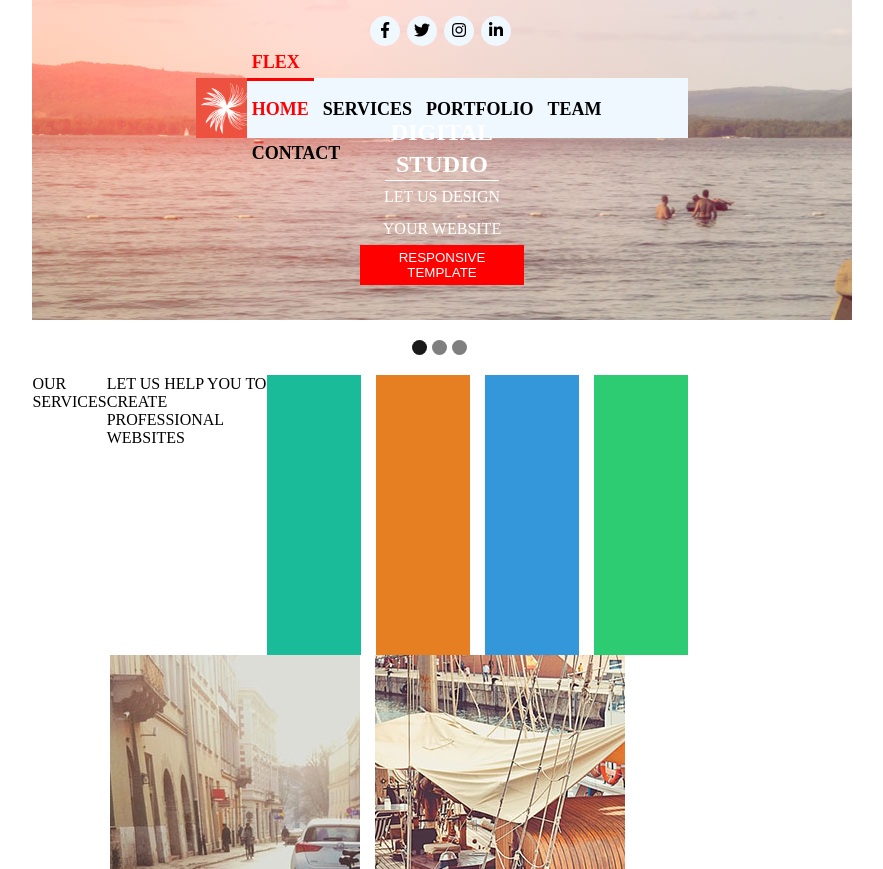
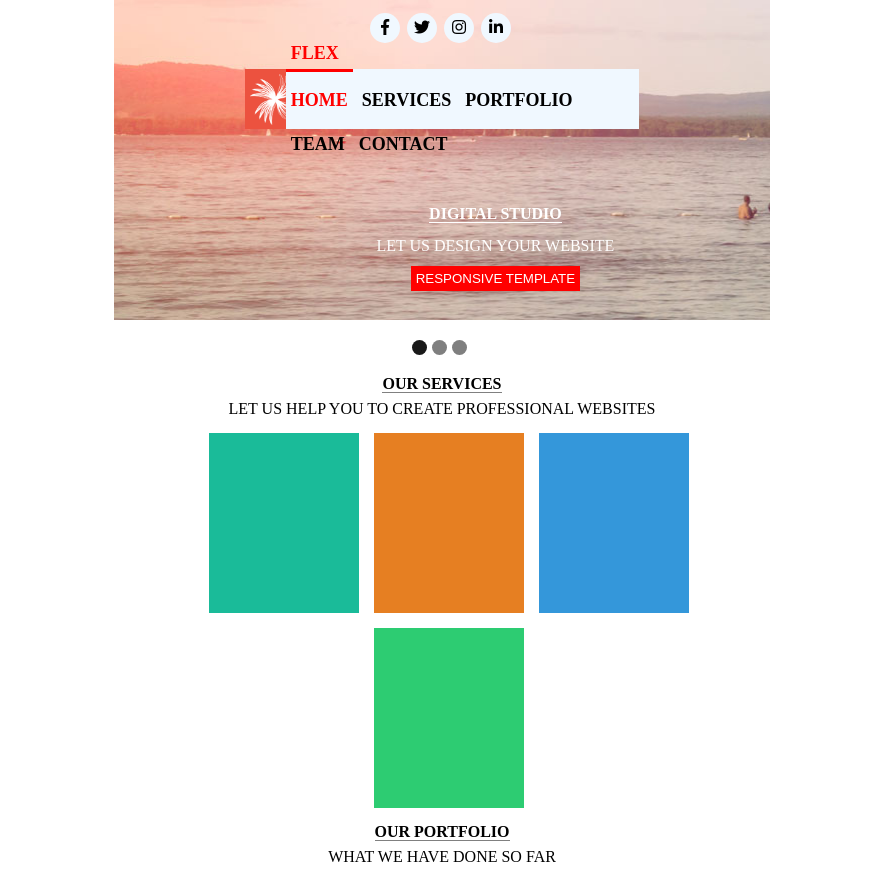
Before and after one commit to GhazaryanShogher/Test, a plain HTML site: page index.html in a window 1280 px wide. Shown: the top 869 px of the page, without its empty margins (198-1081 px from the left). Drawn offline with Linux system fonts and the light colour scheme.

Commit message:
changes for items

```diff
--- a/index.html
+++ b/index.html
@@ -33,7 +33,7 @@
                 </div>
             </nav>
             <div class="text">
-                <h2>DIGITAL STUDIO</h2>
+                <span>DIGITAL STUDIO</span>
                 <p>LET US DESIGN YOUR WEBSITE</p>
                 <button>RESPONSIVE TEMPLATE</button>
             </div>
@@ -44,10 +44,13 @@
             <div class="circle"></div>
         </div>
         <div class="second">
+            <div class="title"><span>OUR SERVICES</span></div>
+            <p>LET US HELP YOU TO CREATE PROFESSIONAL WEBSITES</p>
             <div id="services">
-                <div>OUR SERVICES</div>
-                <div>LET US HELP YOU TO CREATE PROFESSIONAL WEBSITES</div>
+
             </div>
+            <div class="title"><span>OUR PORTFOLIO</span></div>
+            <p>WHAT WE HAVE DONE SO FAR</p>
             <div id="portfolio"></div>
         </div>
 
--- a/script.js
+++ b/script.js
@@ -5,7 +5,6 @@ for(var i = 0; i<4; i++){
 }
 var classes = document.getElementsByClassName('sizes');
 classes[0].style.backgroundColor = "#1ABB99";
-classes[0].style.marginLeft = 0;
 classes[1].style.backgroundColor = "#E67F22";
 classes[2].style.backgroundColor = "#3497DA";
 classes[3].style.backgroundColor = "#2DCC72";
--- a/style.css
+++ b/style.css
@@ -2,7 +2,7 @@
     margin: 0;
     padding: 0;
 }
-html, body{
+html, body,.container{
     width: 80%;
     height: 100%;
     margin: 0 auto;
@@ -10,7 +10,7 @@ html, body{
 .header-part{
     background-image: url('images/main.jpg');
     width: 100%;
-    height: 40vh;
+    height: 40%;
     background-repeat: no-repeat;
     position: relative;
 
@@ -68,20 +68,18 @@ button{
     background-color:red;
     padding: 5px;
 }
-h2, p, button{
+.text span, p, button{
     color: white;
 }
-h2{
+.text span{
     border-bottom: 1px solid white;
-    width: 70%;
-    margin: 0 auto;
+    font-weight: 700;
 }
 .text{
     position: absolute;
-    bottom: 10%;
+    bottom: 8%;
     text-align: center;
     left: 40%;
-    width: 20%;
     line-height: 2em;
 }
 .active{
@@ -107,25 +105,40 @@ h2{
     height: 55px;
 }
 .sizes{
-    height: 280px;
-    width: 250px;
+    height: 180px;
+    width: 150px;
     margin-left: 15px;
+    margin-bottom: 15px;
+    background-size: cover;
+    background-repeat: no-repeat;
 }
 #services,#portfolio{
     display: flex;
     width: 80%;
     justify-content: center;
+    margin: 0 auto;
+    flex-flow: wrap;
+    box-sizing: border-box;
 }
 .second{
     display: flex;
     flex-direction: column;
     justify-content: center;
+    margin: 0 auto;
 }
 #portfolio{
-    height: 650px;
+    height: 350px;
     box-sizing: border-box;
     flex-flow: wrap;
 }
-.servises h2, .servises p{
+.title, .second p{
     color:black;
+    text-align: center;
 }
+.title span{
+    border-bottom: 1px solid gray;
+    font-weight: 700;
+}
+.second p{
+    margin: 7px 0 15px 0;
+}
```
